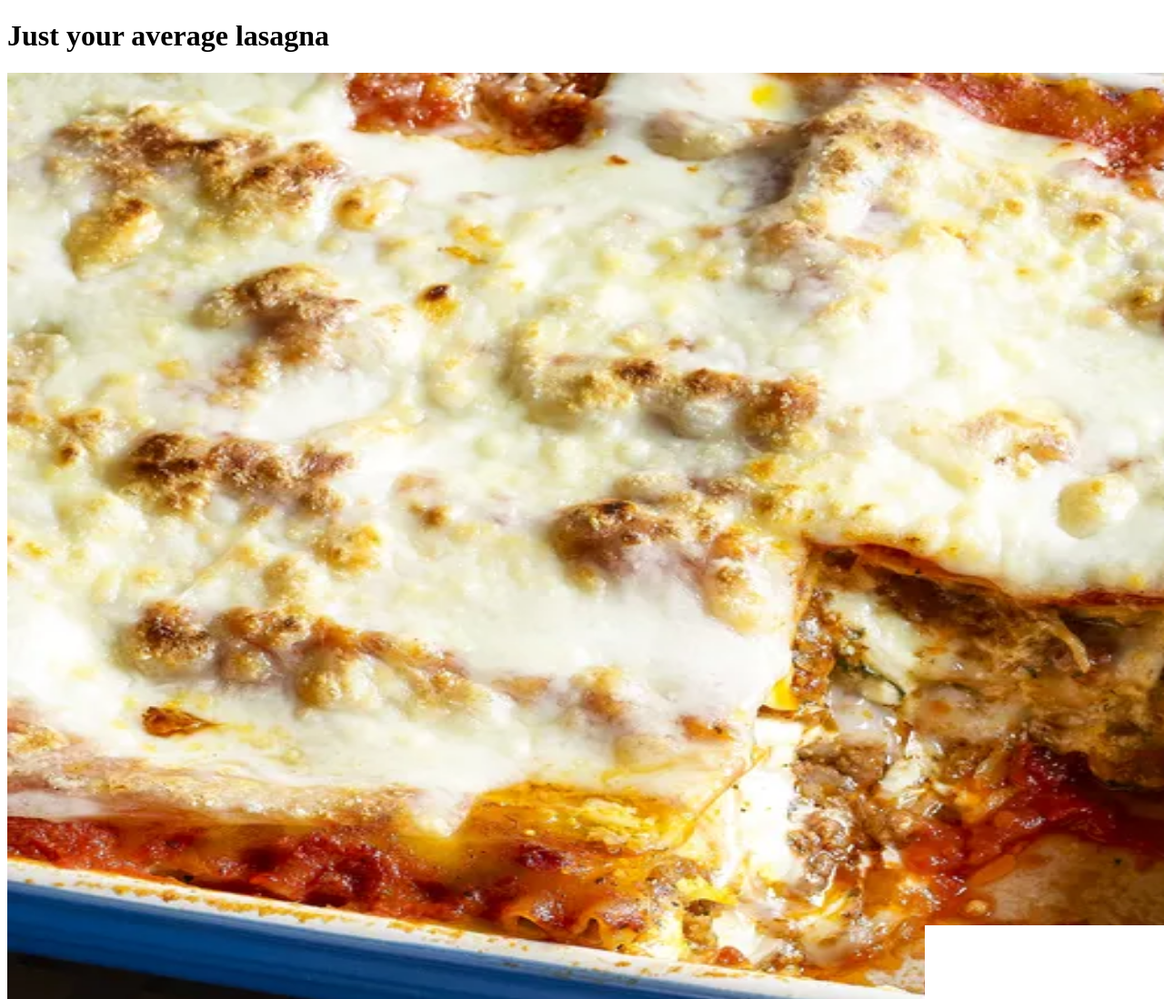
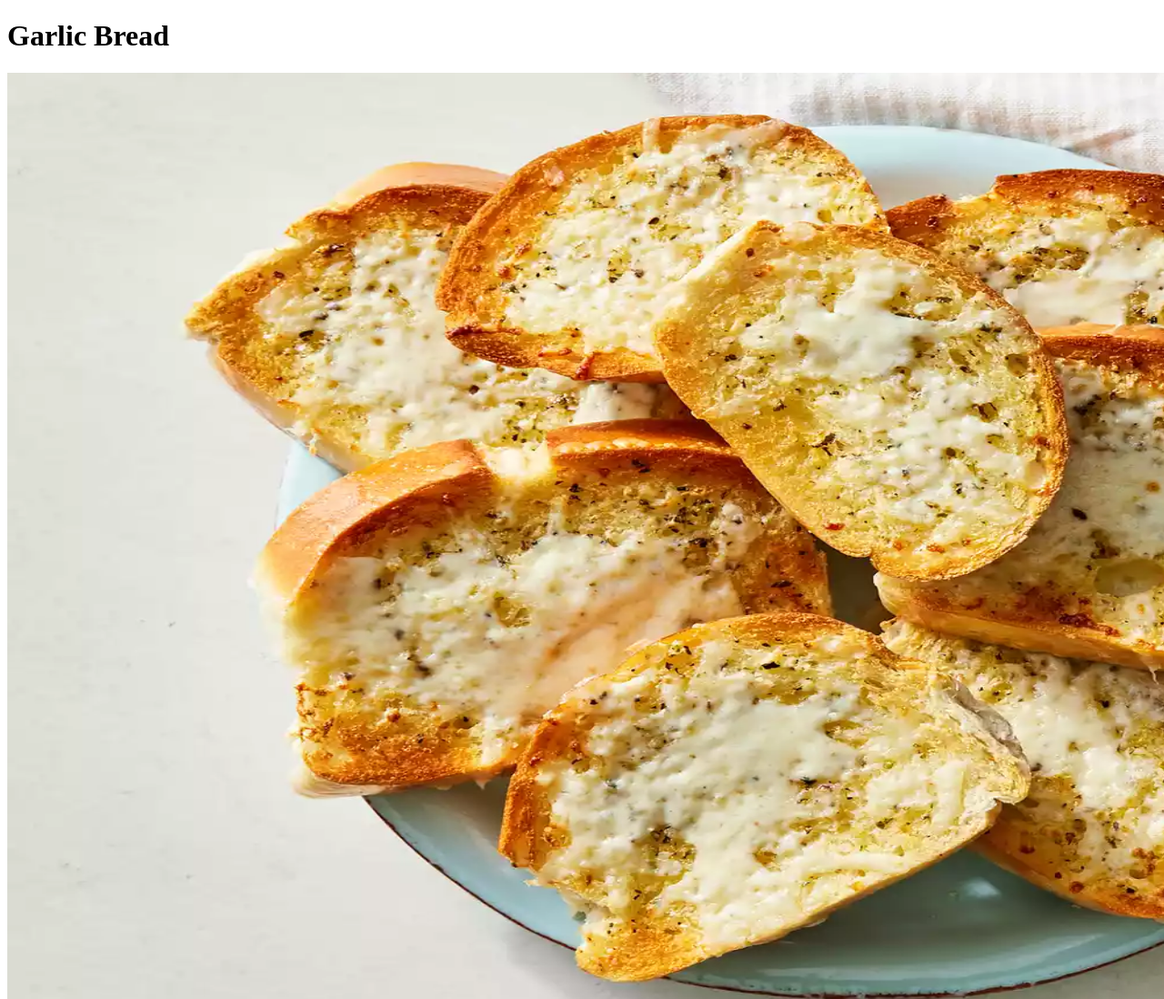
Before and after one commit to Peanuts359/odin-recipes, a plain HTML site: page recipes/garlicbread.html in a window 1280 px wide. Shown: the top 1098 px of the page at 91% size. Drawn offline with Linux system fonts and the light colour scheme.

```diff
--- a/recipes/garlicbread.html
+++ b/recipes/garlicbread.html
@@ -2,11 +2,11 @@
 <html lang="en">
     <head>
         <meta charset="UTF-8">
-        <title>Lasagna</title>
+        <title>Garlic Bread</title>
     </head>
 
-    <h1>Just your average lasagna</h1>
-    <img src="../images/lasagna.jpg" alt="lasagna picture" height="1080" width="1920">
+    <h1>Garlic Bread</h1>
+    <img src="../images/garlicbread.jpg" alt="garlic bread picture" height="1080" width="1920">
 
     <h2>How to make it</h2>
 
```
Also changed, not shown: recipes/risotto.html (+1 -1 lines).
